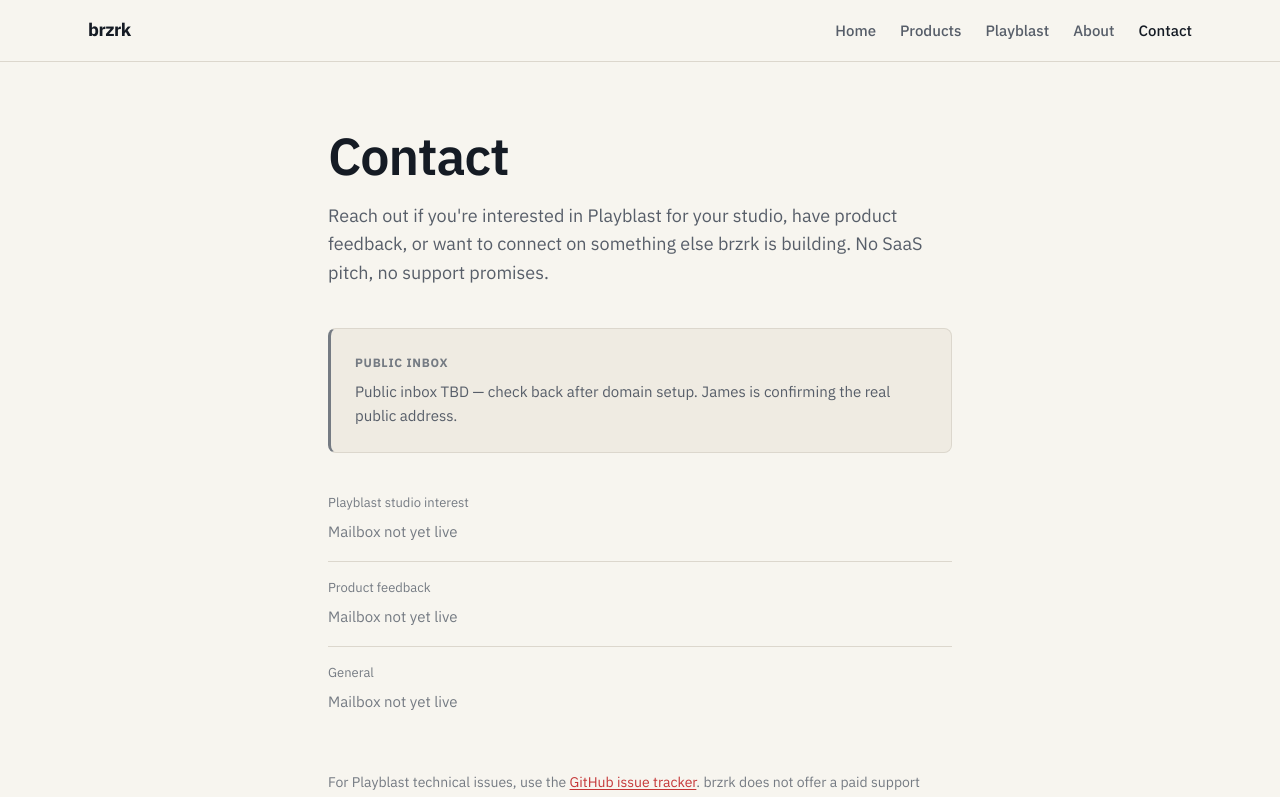
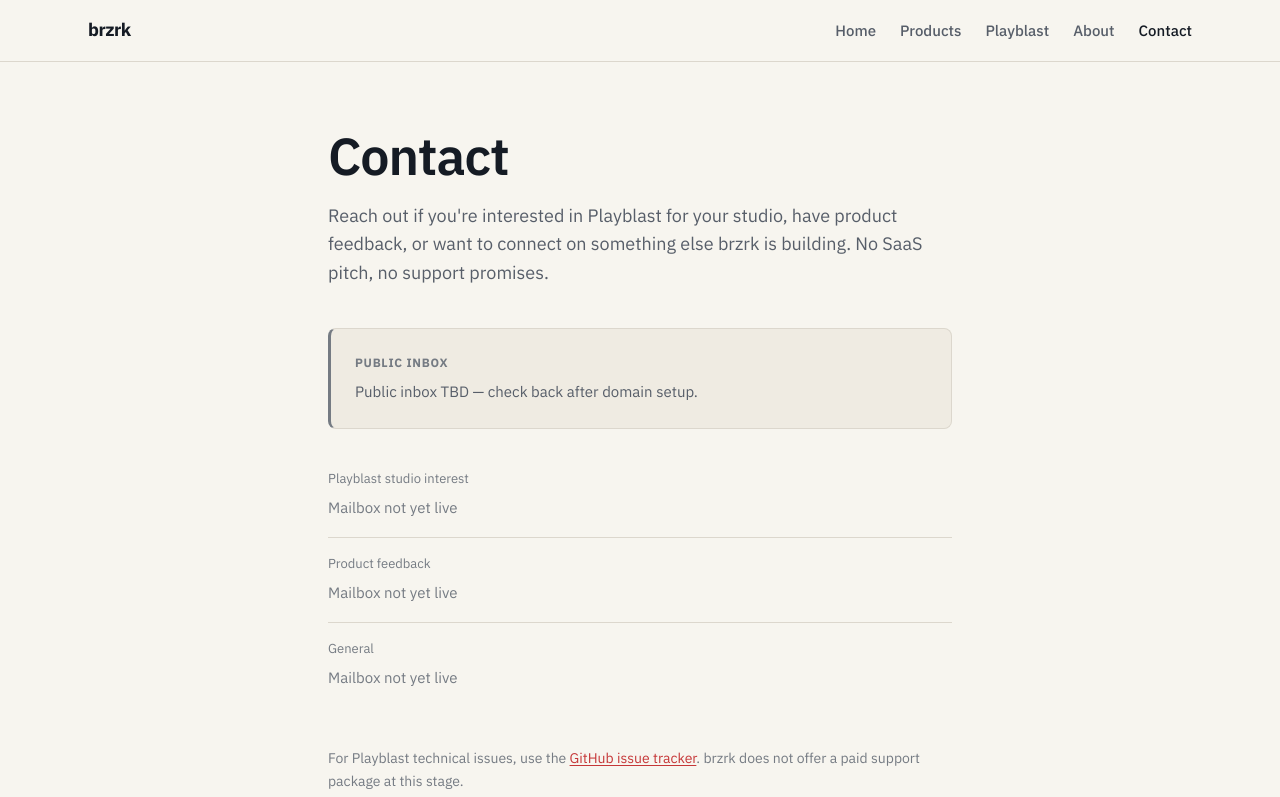
Before and after one commit to brzrk-motion/brzrk-site, a React (Vite) app: page /brzrk-site/contact in a window 1280 px wide. Shown: the top 797 px of the page. Built offline with nearby package versions, Linux system fonts and the light colour scheme.

Commit message:
copy: remove James line from Contact inbox note
Co-authored-by: brzrk-motion <brzrk-motion@users.noreply.github.com>

```diff
--- a/src/pages/Contact.tsx
+++ b/src/pages/Contact.tsx
@@ -14,8 +14,7 @@ export function Contact() {
         <div className="honesty-block">
           <div className="honesty-block__label">Public inbox</div>
           <p>
-            Public inbox TBD — check back after domain setup. James is confirming
-            the real public address.
+            Public inbox TBD — check back after domain setup.
           </p>
         </div>
 
```
